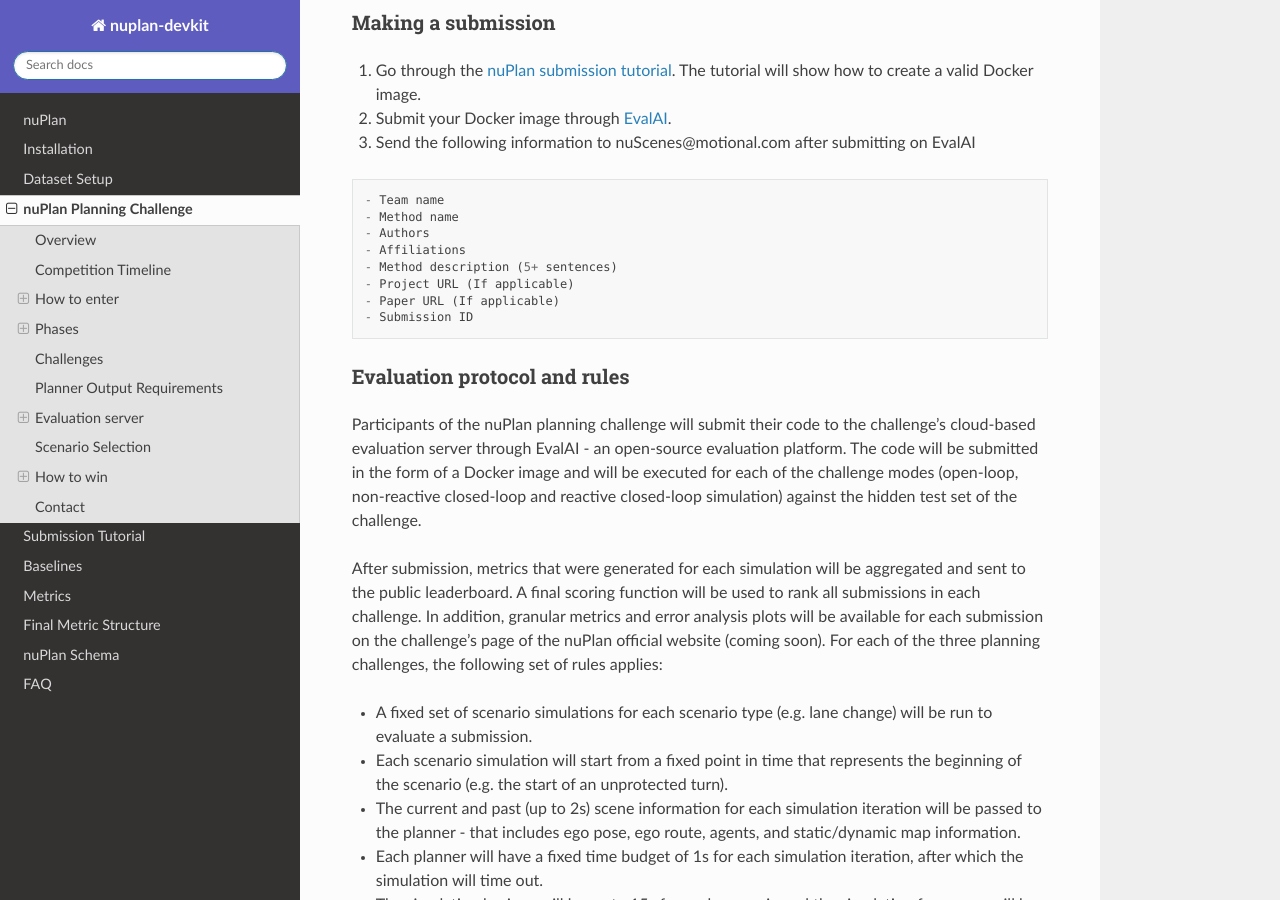
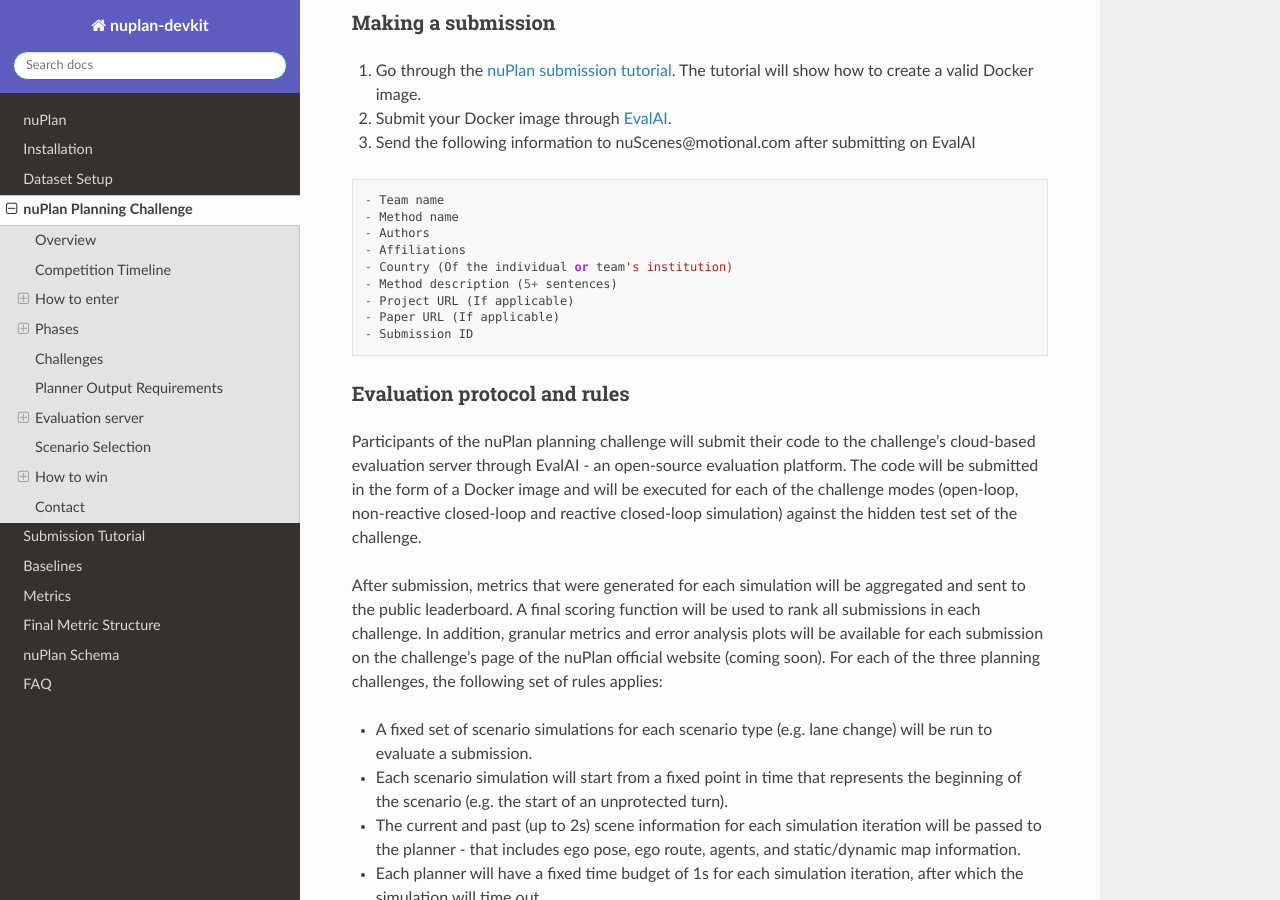
Before and after one commit to motional/nuplan-devkit, a Sphinx documentation site: the page built from docs/competition.md, in a window 1280 px wide and 900 px high, scrolled down 897 px. Built offline with Sphinx 7.4.7 and the Read the Docs theme 2.0.0, drawn with Linux system fonts in a browser that asks for light colours; pages that are not in the unit, such as notebooks, are missing from menus.

Commit message:
Update submission instructions

```diff
--- a/docs/competition.md
+++ b/docs/competition.md
@@ -36,6 +36,7 @@ The main focus of the nuPlan planning challenge is to evaluate a motion planning
 - Method name
 - Authors
 - Affiliations
+- Country (Of the individual or team's institution)
 - Method description (5+ sentences)
 - Project URL (If applicable)
 - Paper URL (If applicable)
```
